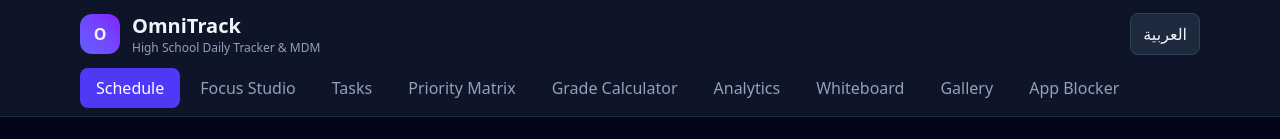
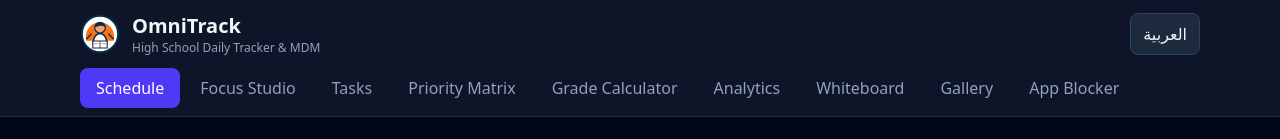
Before and after one commit to Elshorihy/Student, a React (Vite) app: page / in a window 1280 px wide. Shown: the top 139 px of the page. Built offline with nearby package versions, Linux system fonts and the light colour scheme.

Commit message:
Use brand mark in OmniTrack navbar

```diff
--- a/src/index.css
+++ b/src/index.css
@@ -1,3 +1,4 @@
 @import url('https://fonts.googleapis.com/css2?family=Inter:wght@400;500;600;700;800;900&family=Cairo:wght@400;500;600;700;800;900&display=swap');
 @import "tailwindcss";
 :root{font-family:Inter,Cairo,system-ui,sans-serif;color:#f8fafc;background:#020617;font-synthesis:none;text-rendering:optimizeLegibility}*{box-sizing:border-box}html,body,#root{margin:0;min-height:100%}body{min-width:320px;background:#020617}button,input,select{font:inherit}button{cursor:pointer}.rtl{font-family:Cairo,Inter,system-ui,sans-serif}.scrollbar-none::-webkit-scrollbar{display:none}.scrollbar-none{scrollbar-width:none}.animate-fade-in{animation:fade-in .25s ease-out}@keyframes fade-in{from{opacity:0}to{opacity:1}}
+header .flex.items-center.gap-3>div:first-child{background:url('/logo-mark.svg') center/cover no-repeat!important;overflow:hidden}header .flex.items-center.gap-3>div:first-child{font-size:0}
```
